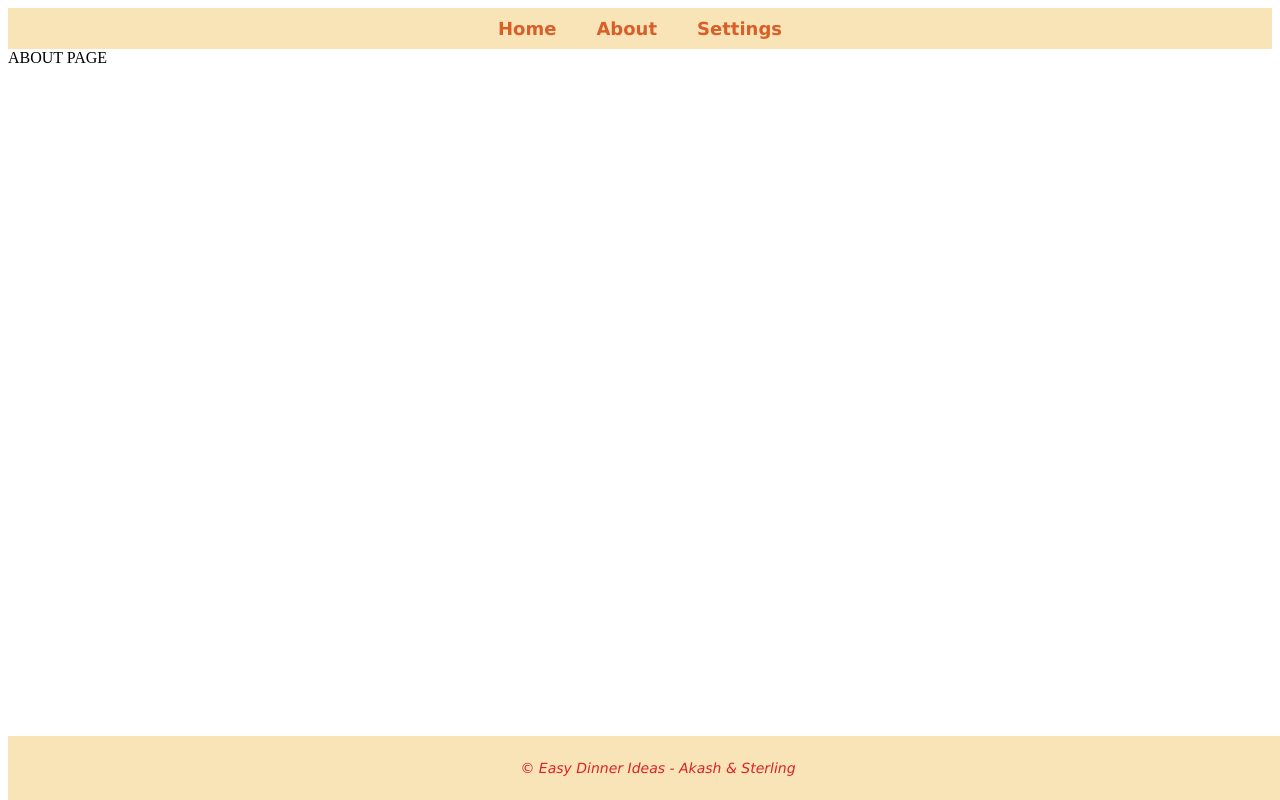
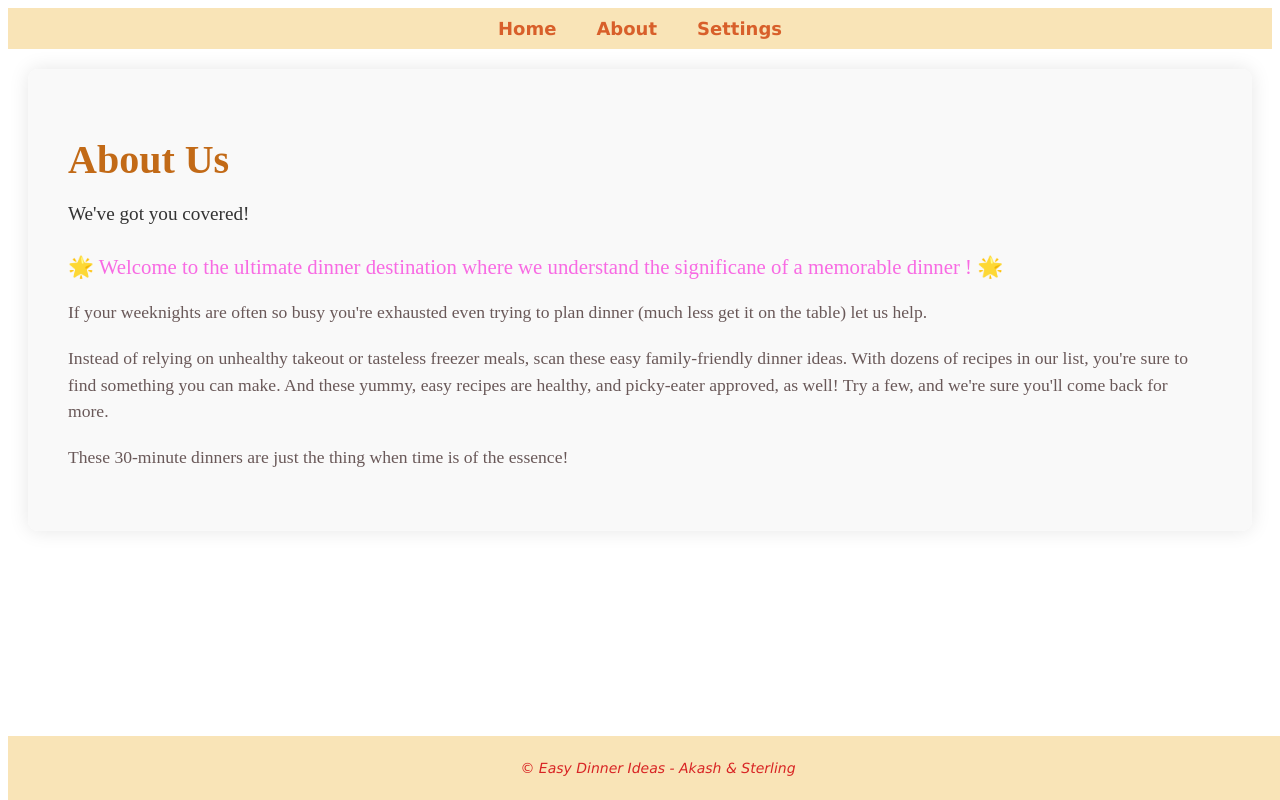
Before and after one commit to fbgAK/cpnt262-final-project, a SvelteKit app: page /about in a window 1280 px wide. Built offline with nearby package versions, Linux system fonts and the light colour scheme.

Commit message:
about page commit

```diff
--- a/src/routes/about/+page.svelte
+++ b/src/routes/about/+page.svelte
@@ -1,3 +1,56 @@
-<div>
-    ABOUT PAGE
-</div>
+<script>
+    export let name = "About Us";
+    export let description = "We've got you covered!";
+  </script>
+
+  <div class="about-page">
+    <h1 class="page-title">{name}</h1>
+    <p class="description">{description}</p>
+    <p class="welcome-message">
+      🌟  Welcome to the ultimate dinner destination where we understand the significane of a memorable dinner ! 🌟
+    </p>
+    <p class="about-content">
+        If your weeknights are often so busy you're exhausted even trying to plan dinner (much less get it on the table) let us help.
+    </p>
+    <p class="about-content">
+        Instead of relying on unhealthy takeout or tasteless freezer meals, scan these easy family-friendly dinner ideas. With dozens of recipes in our list, you're sure to find something you can make. And these yummy, easy recipes are healthy, and picky-eater approved, as well! Try a few, and we're sure you'll come back for more.
+    </p>
+    <p class="about-content">
+        These 30-minute dinners are just the thing when time is of the essence!
+    </p>
+  </div>
+
+  <style>
+    .about-page {
+      padding: 40px;
+      margin: 20px;
+      background-color: #f8f8f8df;
+      border-radius: 10px;
+      box-shadow: 0 0 20px rgba(0, 0, 0, 0.1);
+    }
+
+    .page-title {
+      font-size: 2.5em;
+      color: rgb(194, 106, 23);
+      margin-bottom: 20px;
+    }
+
+    .description {
+      font-size: 1.2em;
+      color: #333;
+      margin-bottom: 30px;
+    }
+
+    .welcome-message {
+      font-size: 1.3em;
+      color:  rgb(248, 106, 227);
+      margin-bottom: 20px;
+    }
+
+    .about-content {
+      font-size: 1.1em;
+      color: rgb(105, 88, 88);
+      margin-bottom: 20px;
+      line-height: 1.5;
+    }
+  </style>
```
